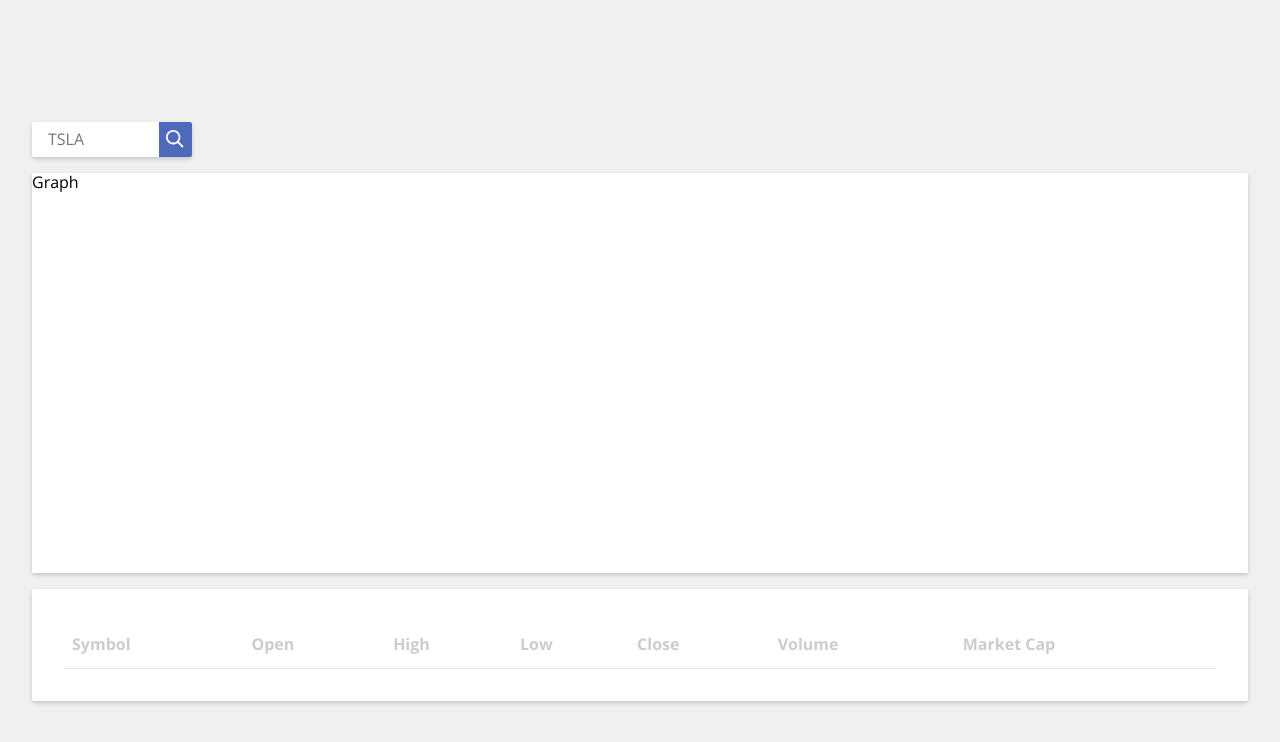
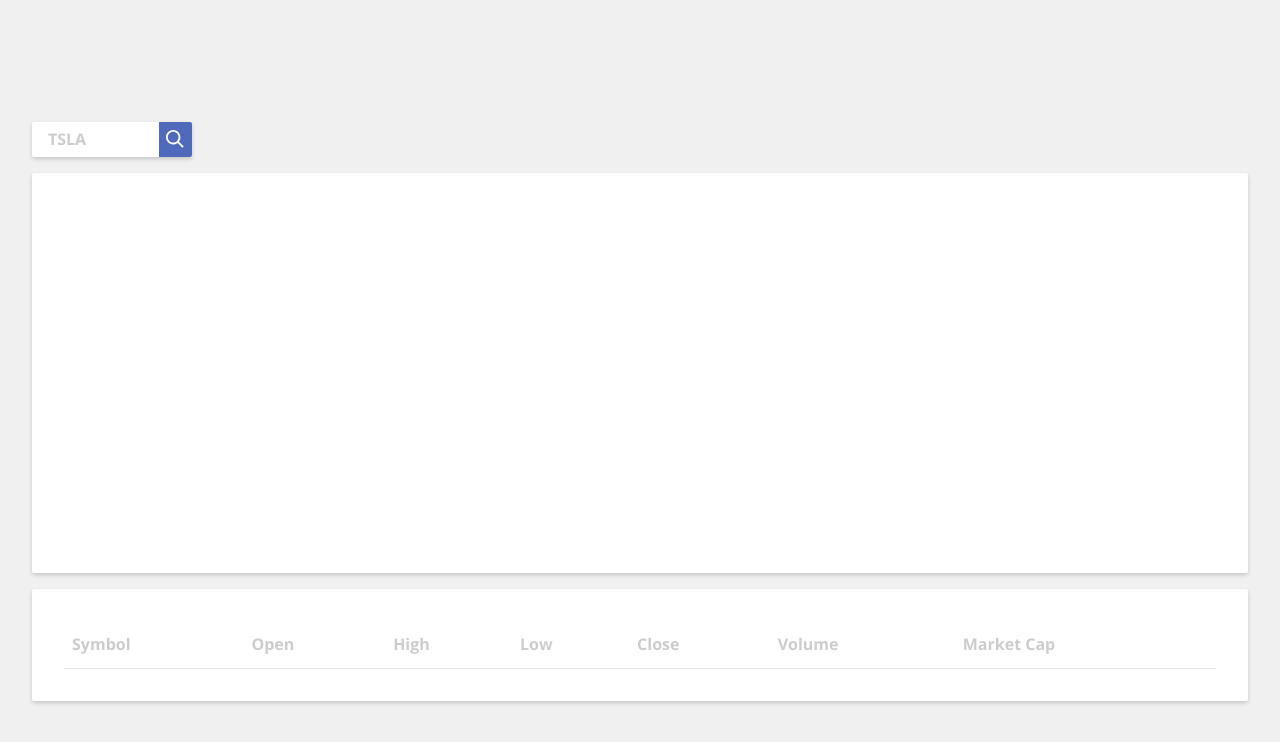
Before and after one commit to abohannon/stock-pool, a React (Create React App) app in the folder client/: page / in a window 1280 px wide. Shown: the top 742 px of the page. Built offline with nearby package versions, Linux system fonts and the light colour scheme.

Commit message:
Found solution to promise/async/await errors

```diff
--- a/client/src/components/App.js
+++ b/client/src/components/App.js
@@ -39,7 +39,7 @@ class App extends Component {
     this.setState({ currentStocks: newState });
   }
 
-  fetchStockData = (value) => {
+  fetchStockData = async (value) => {
     if (this.state.currentStocks.includes(value)) return;
 
     this.setState({ fetchingStockData: true });
@@ -58,24 +58,27 @@ class App extends Component {
       method: 'POST',
     };
 
-    fetch(endpoint, options)
-      .then(response => response.json())
-      .then((json) => {
-        this.updateCurrentStocks(value);
+    try {
+      const response = await fetch(endpoint, options);
+      if (response.status !== 200) throw new Error('Ticker not found');
+      const json = await response.json();
+
       const newState = [...this.state.data, json];
+
       this.setState({
         data: newState,
         fetchingStockData: false,
         error: '',
       });
-      })
-      .catch((error) => {
+
+      this.updateCurrentStocks(value);
+    } catch (error) {
       console.log('Error fetching stock data', error);
       this.setState({
         error,
         fetchingStockData: false,
       });
-      });
+    }
   }
 
   render() {
--- a/client/src/components/Graph.js
+++ b/client/src/components/Graph.js
@@ -7,14 +7,12 @@ const Wrapper = styled.div`
   margin-bottom: 1rem;
   background-color: white;
   height: 400px;
-  border-radius: 2 px;
+  border-radius: 2px;
   box-shadow: ${BOX_SHADOW};
 `;
 
 const Graph = () => (
-  <Wrapper>
-      Graph
-  </Wrapper>
+  <Wrapper />
 );
 
 export default Graph;
--- a/client/src/components/Search.js
+++ b/client/src/components/Search.js
@@ -6,6 +6,8 @@ import {
   WHITE,
   BLUE,
   BLUE_DARK,
+  GREY_DARK,
+  GREY_EXTRA_LIGHT,
 } from '../constants/style';
 
 const Wrapper = styled.div`
@@ -25,6 +27,12 @@ const Input = styled.input`
   width: 100%;
   background: transparent;
   padding: 0 1rem;
+  font-weight: 700;
+  color: ${GREY_DARK};
+
+  &::placeholder {
+    color: ${GREY_EXTRA_LIGHT};
+  }
 `;
 
 const IconWrapper = styled.button`
```
Also changed, not shown: 1 other file (tests, documents, lock files or other folders). Lines whose indentation alone changed are shown as unchanged.
